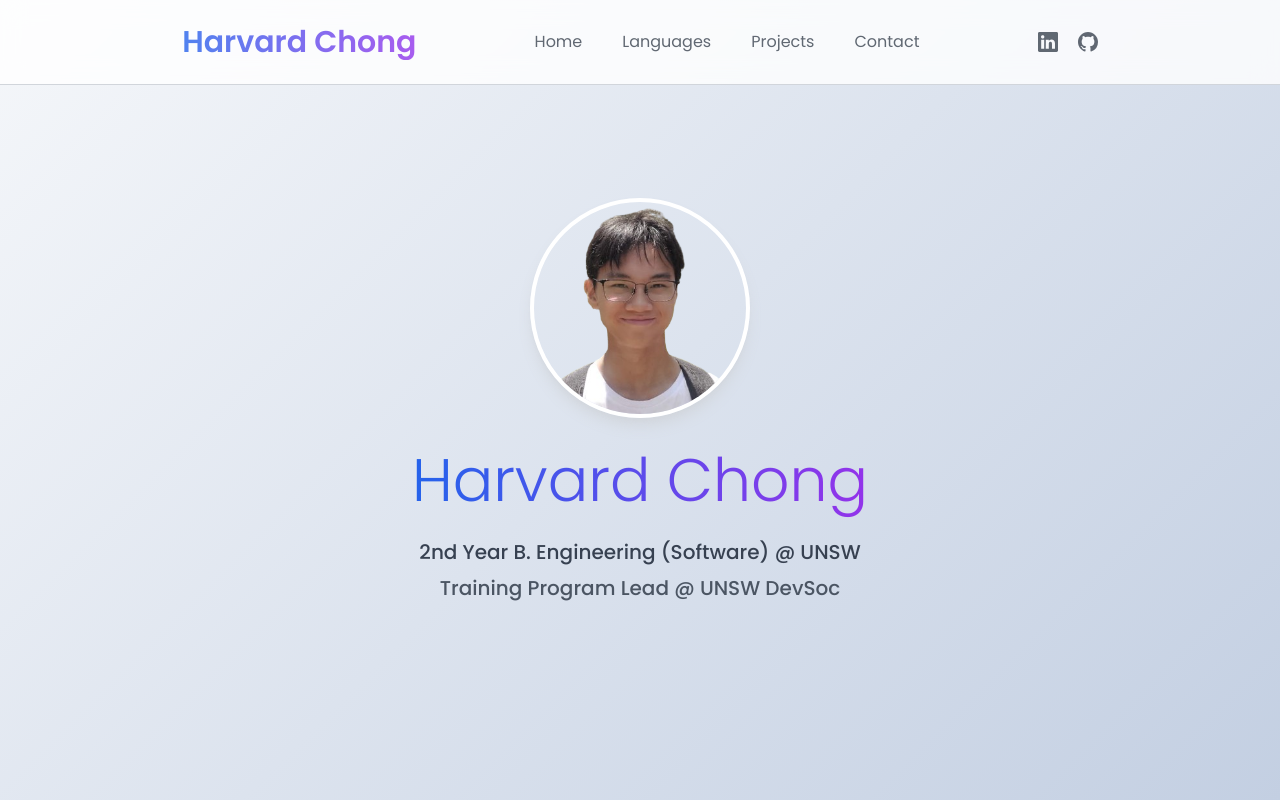
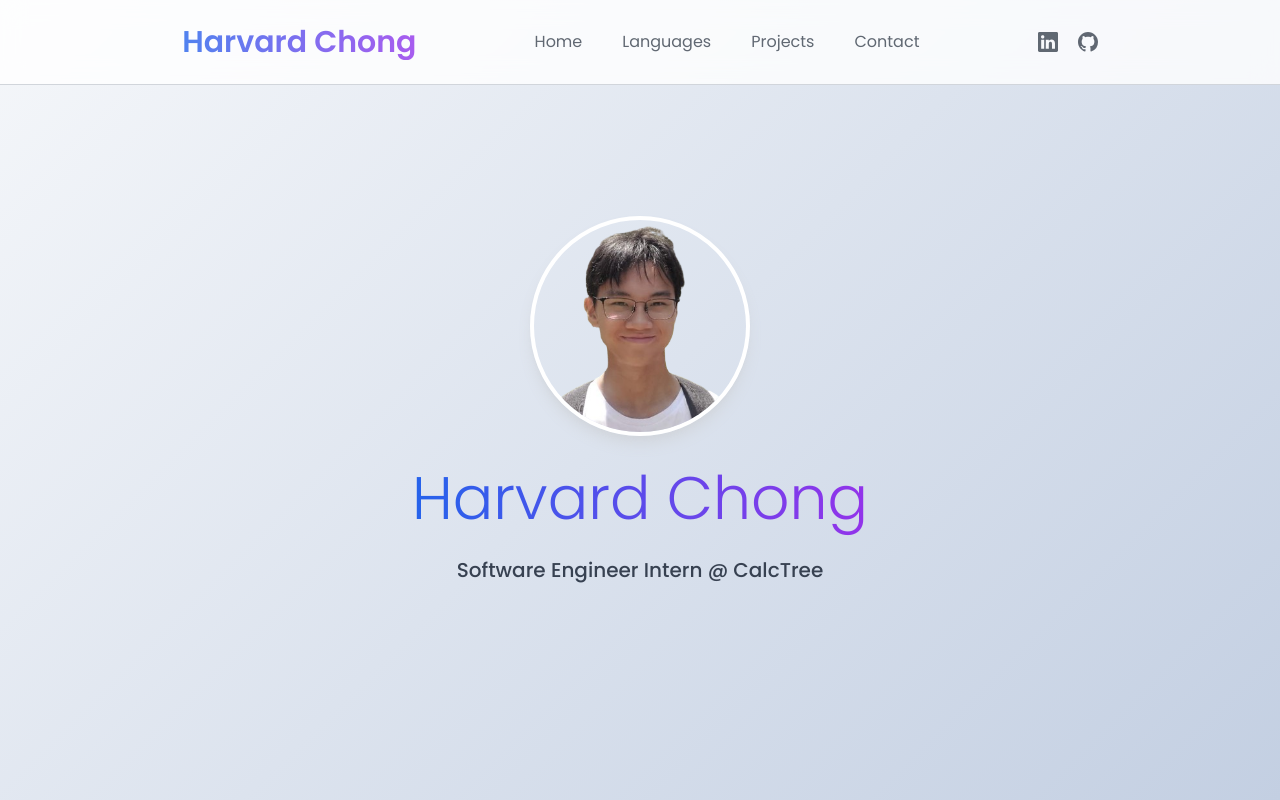
Before and after one commit to Froxzen/My-Portfolio, a React (Vite) app: page / in a window 1280 px wide. Shown: the top 800 px of the page. Built offline with nearby package versions, Linux system fonts and the light colour scheme.

Commit message:
Added intern pos

```diff
--- a/src/components/Hero.jsx
+++ b/src/components/Hero.jsx
@@ -43,10 +43,7 @@ const Hero = () => {
 
 					<div className="space-y-2">
 						<p className="md:text-xl text-lg font-medium text-gray-700">
-							2nd Year B. Engineering (Software) @ UNSW
-						</p>
-						<p className="md:text-xl text-lg font-medium text-gray-600">
-							Training Program Lead @ UNSW DevSoc
+							Software Engineer Intern @ CalcTree
 						</p>
 					</div>
 				</motion.div>
```
